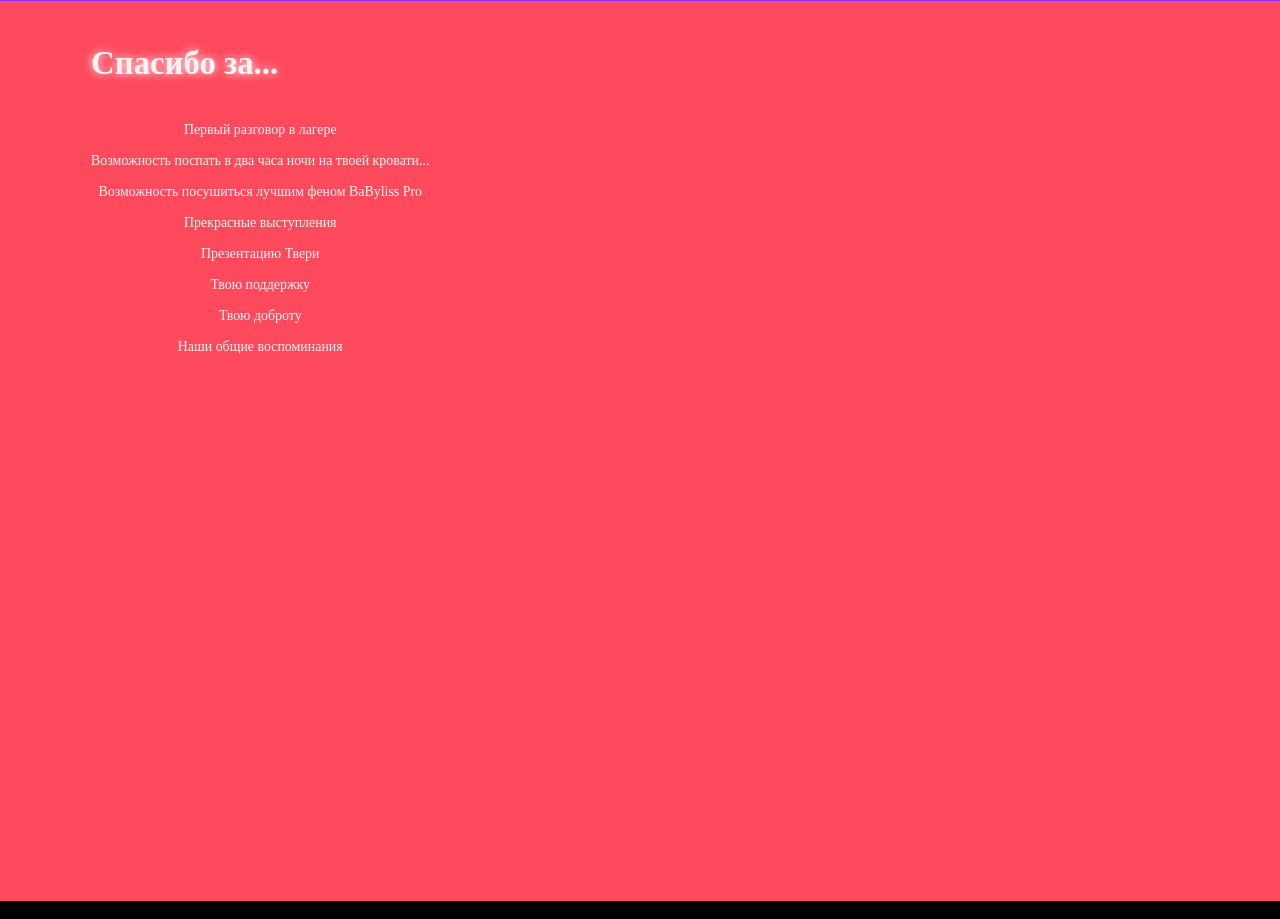
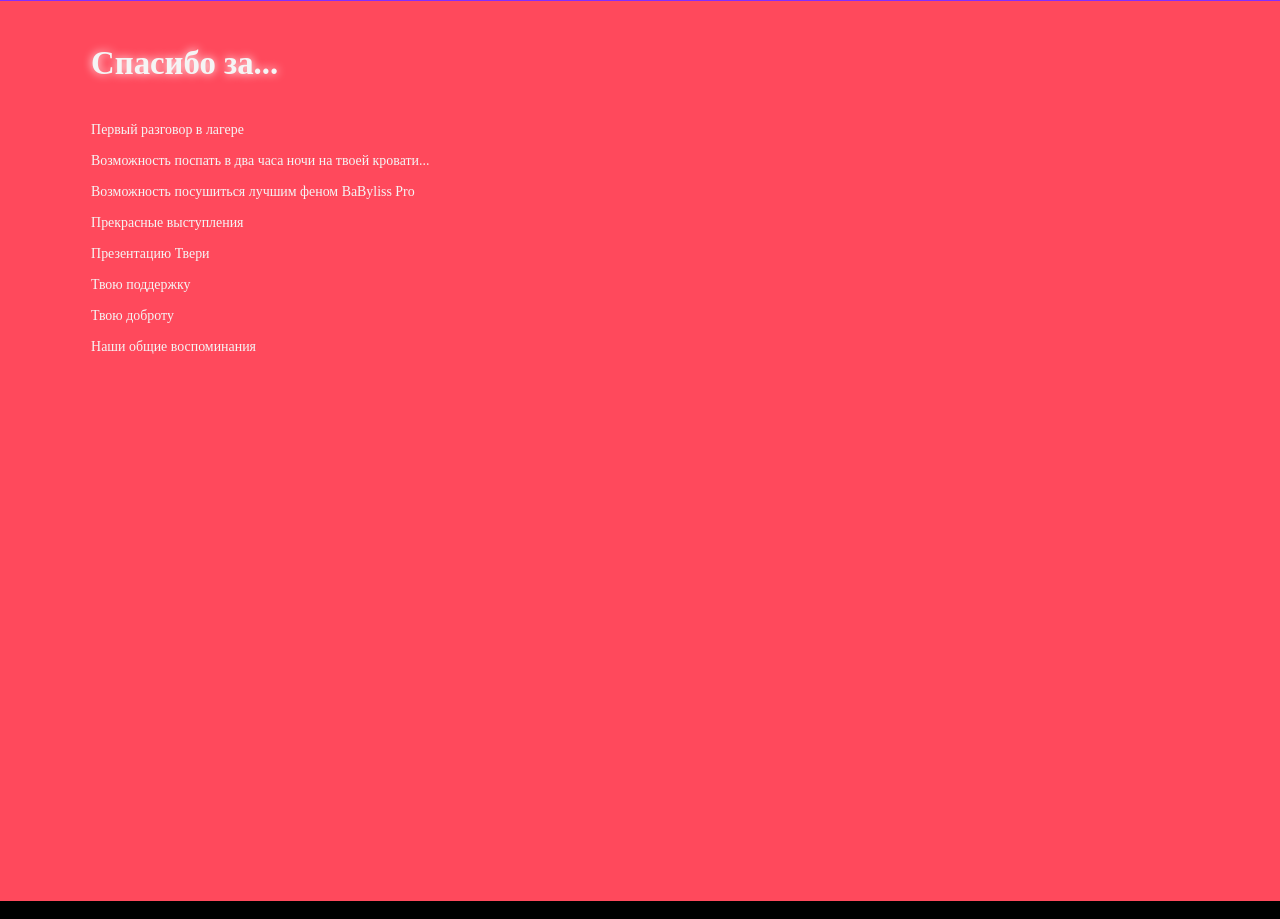
Before and after one commit to IvanchikIvan/LandingGift, a React (Create React App) app: page / in a window 1280 px wide. Shown: the part 2420-3339 px from the top of the page. Built offline with nearby package versions, Linux system fonts and the light colour scheme; a web font is replaced by a local one.

Commit message:
Redesign thank you list

```diff
--- a/src/components/thank_you/thank-you.css
+++ b/src/components/thank_you/thank-you.css
@@ -29,11 +29,12 @@
   display: flex;
   flex-direction: column;
   justify-content: center;
-  align-items: center;
+  align-items: flex-start;
   gap: 15px;
 }
 .thank-you__list-item {
     font-family: "Unbounded";
     color: whitesmoke;
+    text-align: left;
     font-size: calc(8px + 5 * (100vw / 1080));
 }
```
